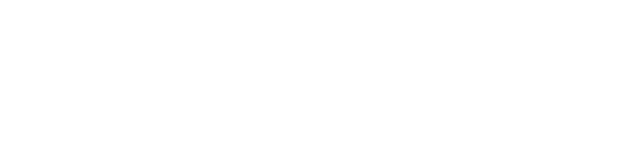
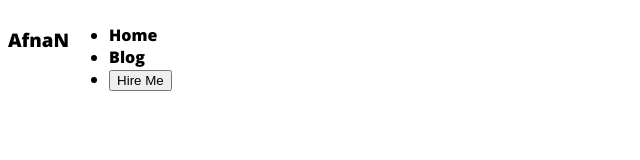
Before and after one commit to afnanthecoder/new-developer-portfolio, a plain HTML site: page index.html in a window 1280 px wide. Shown: the whole page, without its empty margins (0-640 px from the left). Drawn offline with nearby package versions, Linux system fonts and the light colour scheme.

Commit message:
added styles and shared fonts

```diff
--- a/index.html
+++ b/index.html
@@ -4,10 +4,32 @@
     <meta charset="UTF-8">
     <meta name="viewport" content="width=device-width, initial-scale=1.0">
     <title>Developer Portfolio</title>
+
+<link rel="preconnect" href="https://fonts.googleapis.com">
+<link rel="preconnect" href="https://fonts.gstatic.com" crossorigin>
+<link href="https://fonts.googleapis.com/css2?family=Open+Sans:wght@800&display=swap" rel="stylesheet">
+<link rel="stylesheet" href="./styles/portfolio.css">
 </head>
 <body>
-    <header></header>
-    <main></main>
-    <footer></footer>
+    <header>
+        <nav>
+            <h3> AfnaN </h3>
+               <ul>
+                  <li>
+                    <a href=""></a> Home</li>
+                  <li>
+                    <a href=""></a> Blog</li>
+                  <li>
+                    <Button><a href=""></a> Hire Me</Button>
+                </li>
+                 </ul>
+                </nav>
+    </header>
+    <main>
+
+    </main>
+    <footer>
+
+    </footer>
 </body>
 </html>
--- /dev/null
+++ b/styles/portfolio.css
@@ -0,0 +1,9 @@
+/* shared Font */
+body{
+    font-family: 'Open Sans', sans-serif;
+}
+
+/* nav related styles */
+nav{
+    display: flex;
+}
```
Also changed, not shown: pictures/FB_IMG_8097870030622738062-removebg-preview.png (renamed from FB_IMG_8097870030622738062-removebg-preview.png), pictures/FypXHhGXsAESvBf-removebg-preview.png (renamed from FypXHhGXsAESvBf-removebg-preview.png), pictures/Purple Creative Professional Modern Business Personal Portfolio Presentation Template.png (renamed from Purple Creative Professional Modern Business Personal Portfolio Presentation Template.png), pictures/Red and Gold Modern Mobile App Developer Instagram Post (1).png (renamed from Red and Gold Modern Mobile App Developer Instagram Post (1).png), pictures/pink purple minimalist modern digital marketing banner.png (renamed from pink purple minimalist modern digital marketing banner.png), pictures/setup-google-ads-adwords-ppc-campaign-from-scratch-removebg-preview.png (renamed from setup-google-ads-adwords-ppc-campaign-from-scratch-removebg-preview.png).
